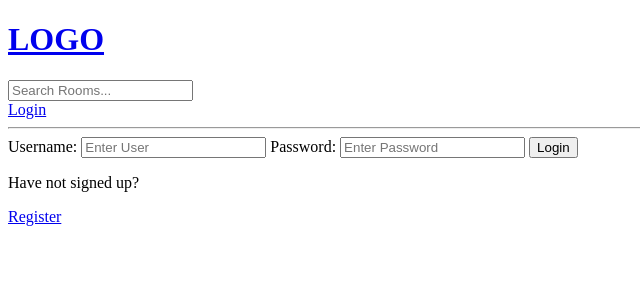
After one commit to TorNikeIn/IT_Step_Chatroom_Django_Project, a Django app: page /login/ in a window 1280 px wide. The commit adds this page. Shown: the top 300 px of the page, without its empty margins (0-640 px from the left). Run offline with Django 5.2, Linux system fonts and the light colour scheme.

Commit message:
register

```diff
--- a/myweb/base/templates/base/home.html
+++ b/myweb/base/templates/base/home.html
@@ -31,8 +31,10 @@
             <a href="{% url 'create-room' %}"><h3>Create Room</h3></a>
             {% for room in rooms %}
                 <a href="{% url 'room' room.id %}"><h1>{{ room.id }} {{ room.name }}</h1></a>
-                <a href="{% url 'update-room' room.id %}">Edit</a>
-                <a href="{% url 'delete-room' room.id %}">Delete</a>
+                {% if request.user == room.host %}
+                    <a href="{% url 'update-room' room.id %}">Edit</a>
+                    <a href="{% url 'delete-room' room.id %}">Delete</a>
+                {% endif %}
             {% endfor %}
         </div>
     </div>
--- /dev/null
+++ b/myweb/base/templates/base/login_register.html
@@ -0,0 +1,35 @@
+{% extends 'main.html' %}
+
+
+{% block content %}
+    {% if page == 'login' %}
+        <div>
+            <form method="POST" action="">
+                {% csrf_token %}
+                <label>Username:</label>
+                <input type="text" name="username" placeholder="Enter User">
+                <label>Password:</label>
+                <input type="password" name="password" placeholder="Enter Password">
+                <input type="submit" value="Login">
+
+                <p>Have not signed up?</p>
+                <a href="{% url 'register' %}">Register</a>
+            </form>
+        </div>
+
+    {% else %}
+
+        <div>
+            <form method="POST" action="">
+                {% csrf_token %}
+                {{ form.as_p }}
+                <input type="submit" value="Register">
+            </form>
+
+
+            <p>Already signed up?</p>
+            <a href="{% url 'login' %}">Login</a>
+
+        </div>
+    {% endif %}
+{% endblock %}
--- a/myweb/base/urls.py
+++ b/myweb/base/urls.py
@@ -6,5 +6,8 @@ urlpatterns = [
     path('room/<str:pk>/', views.room, name='room'),
     path('create-room/', views.create_room, name='create-room'),
     path('update-room/<str:pk>/', views.update_room, name="update-room"),
-    path('delete-room/<str:pk>', views.delete_room, name='delete-room')
+    path('delete-room/<str:pk>', views.delete_room, name='delete-room'),
+    path('login/', views.login_page, name="login"),
+    path("logout/", views.logout_user, name='logout'),
+    path("register/", views.register_page, name='register')
 ]
--- a/myweb/base/views.py
+++ b/myweb/base/views.py
@@ -1,16 +1,23 @@
 from django.shortcuts import render, redirect
 from .forms import RoomForm
-
 # Create your views here.
 from django.http import HttpResponse
 from .models import Room, Topic
 from django.db.models import Q
 
+from django.contrib.auth.models import User
+from django.contrib import messages
+from django.contrib.auth import authenticate, login, logout
+
+from django.contrib.auth.decorators import login_required
+
+from django.contrib.auth.forms import UserCreationForm
+
 
 def home(request):
     q = request.GET.get('q') if request.GET.get('q') != None else ''
 
-    rooms = Room.objects.filter(Q(topic__name__icontains=q) | Q(name__icontains=q))
+    rooms = Room.objects.filter(Q(topic__name__icontains=q) | Q(name__icontains=q) | Q(description__icontains=q))
     topics = Topic.objects.all()
     room_count = rooms.count()
     context = {'rooms': rooms, "topics": topics, "room_count": room_count}
@@ -23,6 +30,7 @@ def room(request, pk):
     return render(request, "base/room.html", context)
 
 
+@login_required(login_url='login')
 def create_room(request):
     form = RoomForm()
     if request.method == 'POST':
@@ -37,10 +45,13 @@ def create_room(request):
     context = {'form': form}
     return render(request, 'base/room_form.html', context)
 
-
+@login_required(login_url='login')
 def update_room(request, pk):
     room = Room.objects.get(id=pk)
     form = RoomForm(instance=room)
+
+    if request.user != room.host:
+        return HttpResponse("<h1>You do not have permission!</h1>")
 
     if request.method == "POST":
         form = RoomForm(request.POST, instance=room)
@@ -53,10 +64,56 @@ def update_room(request, pk):
     context = {'form': form}
     return render(request, 'base/room_form.html', context)
 
+@login_required(login_url='login')
 def delete_room(request, pk):
     room = Room.objects.get(id=pk)
+
+    if request.user != room.host:
+        return HttpResponse("<h1>You do not have permission!</h1>")
+
     if request.method == "POST":
         room.delete()
         return redirect('home')
 
     return render(request, "base/delete.html", {'obj': room})
+
+
+def login_page(request):
+    page = "login"
+    if request.method == "POST":
+        username = request.POST.get('username')
+        password = request.POST.get('password')
+
+        try:
+            user = User.objects.get(username=username)
+        except:
+            messages.error(request, "User does not exist!")
+
+        user = authenticate(request, username=username, password=password)
+
+        if user is not None:
+            login(request, user)
+            return redirect('home')
+        else:
+            messages.error(request, "Password is not valid...")
+
+    context = {"page": page}
+    return render(request, "base/login_register.html", context)
+
+def logout_user(request):
+    logout(request)
+    return redirect('home')
+
+def register_page(request):
+    form = UserCreationForm()
+    if request.method == "POST":
+        form = UserCreationForm(request.POST)
+        if form.is_valid():
+            user = form.save(commit=False)
+            user.username = user.username.lower()
+            user.save()
+            login(request, user)
+            return redirect('home')
+        else:
+            messages.error(request, "An error occurred during registration!")
+    return render(request, "base/login_register.html", {"form": form})
--- a/myweb/templates/main.html
+++ b/myweb/templates/main.html
@@ -6,12 +6,19 @@
 
 </head>
 <body>
-{% include 'navbar.html' %}
+    {% include 'navbar.html' %}
 
-{% block content %}
+    {% if messages %}
+        <div class="messages">
+            {% for message in messages %}
+                <h1>{{ message }}</h1>
+            {% endfor %}
+        </div>
+    {% endif %}
 
-{% endblock %}
+    {% block content %}
 
+    {% endblock %}
 
 </body>
 </html>
--- a/myweb/templates/navbar.html
+++ b/myweb/templates/navbar.html
@@ -1 +1,18 @@
-<a href="{% url 'home' %}"><h1>LOGO</h1></a>
+<a href="{% url 'home' %}">
+    <h1>LOGO</h1>
+</a>
+
+<form method="GET" action="{% url 'home' %}">
+    <input type="text" name="q" placeholder="Search Rooms...">
+</form>
+
+
+{% if request.user.is_authenticated %}
+<h3>Hello {{ request.user }}</h3>
+<a href="{% url 'logout' %}">Logout</a>
+
+{% else %}
+<a href="{% url 'login' %}">Login</a>
+
+{% endif %}
+<hr>
```
Also changed, not shown: myweb/db.sqlite3.
